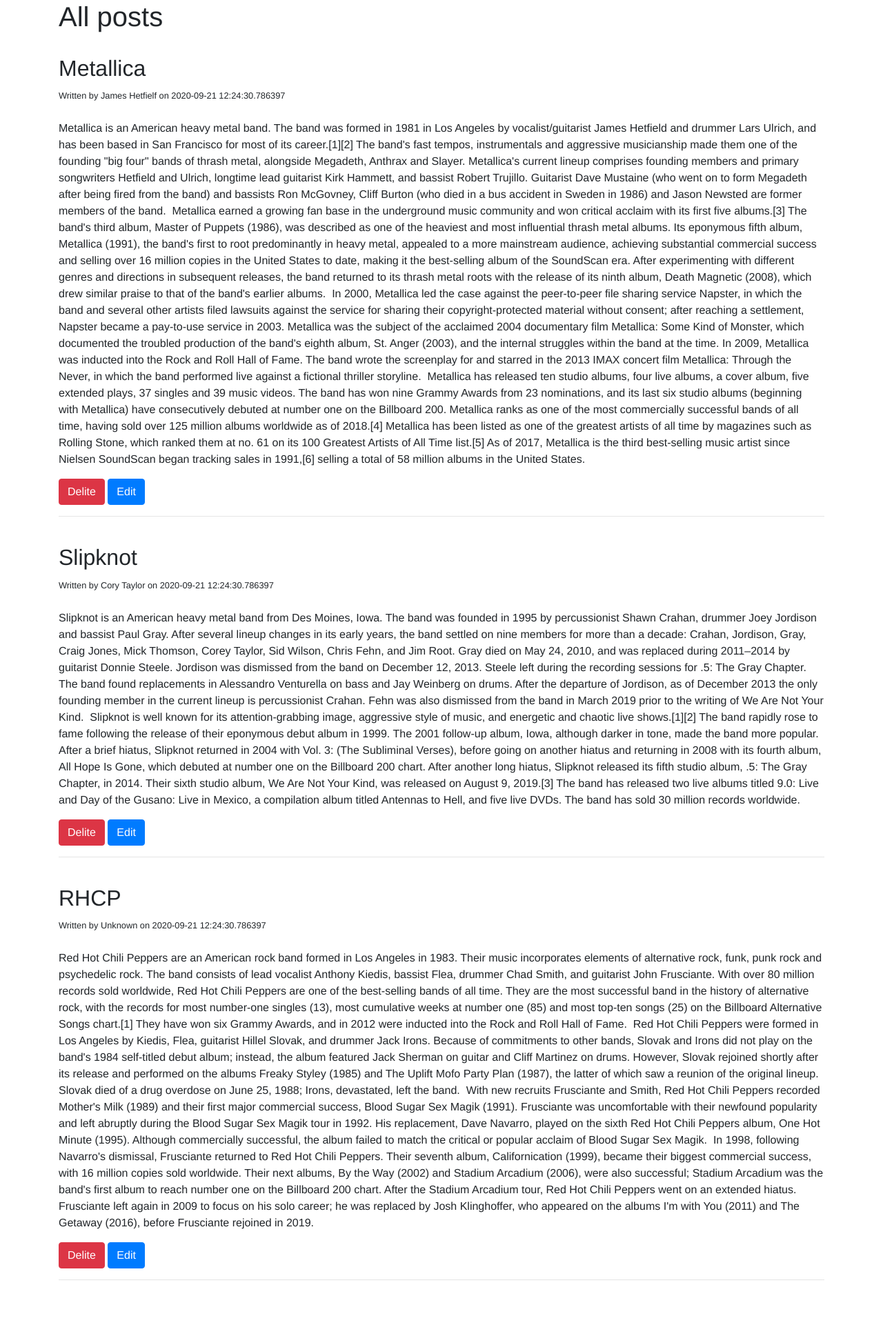
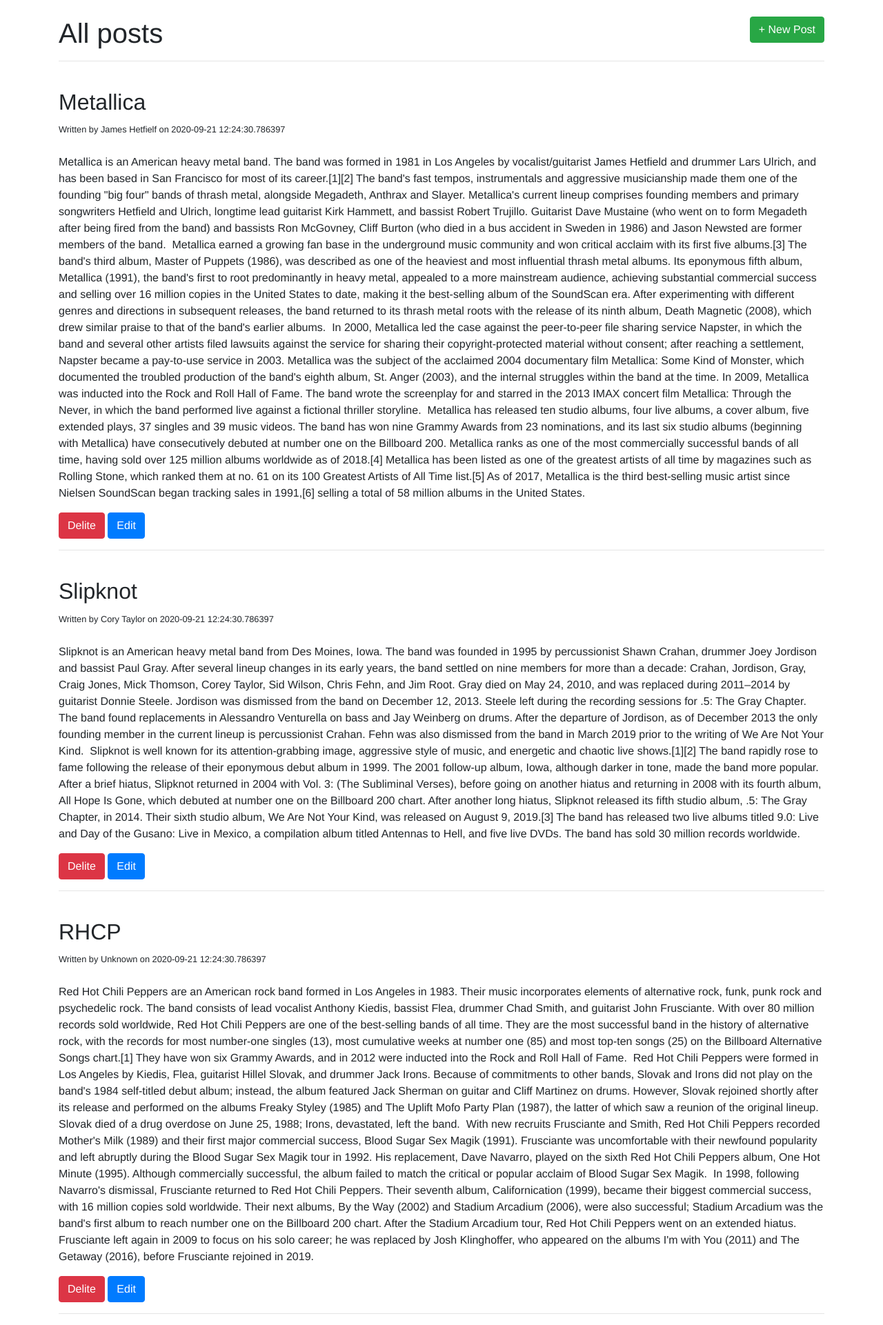
Before and after one commit to stasmerezhaniy/Flask, a Flask app: page /posts in a window 1280 px wide. Shown: the part 56-1977 px from the top of the page at 69% size. Before the commit the page ends 1912 px from the top, so only its background shows below. Run offline with Flask 2, Linux system fonts and the light colour scheme; data comes from the database, SQL or seed files in the repository; both versions use the stored data as it was after the commit; some libraries are stand-ins or nearby versions.

Commit message:
flask blog

```diff
--- a/app.py
+++ b/app.py
@@ -4,9 +4,15 @@
 from sqlalchemy import Column, Integer, Text, DateTime, String
 
 
+
+
 app = Flask(__name__)
 app.config['SQLALCHEMY_DATABASE_URI'] = 'sqlite:///posts.db'
 db = SQLAlchemy(app)
+
+
+
+
 
 
 class BlogPost(db.Model):
--- a/templates/index.html
+++ b/templates/index.html
@@ -13,7 +13,7 @@
       <div class="col-sm-8 mx-auto">
         <h1>Welcome</h1>
         <p>Welome to the My Flask Blog! Here we'll br talking about everything music stile.</p>
-        <p>You can visit my links in: Instagram, LinkedIn, Facebook</p>
+          <p>You can visit my links in: <a href="https://www.instagram.com/stasmerezhaniy/?hl=ru">Instagram</a>, <a href="https://www.linkedin.com/in/stas-merezhanyi-a485761a0/">LinkedIn</a>, <a href="https://www.facebook.com/stas.merezhaniy/">Facebook</a></p>
         <p>
           <a class="btn btn-primary" href="/posts" role="button">Go to Posts</a>
         </p>
--- a/templates/posts.html
+++ b/templates/posts.html
@@ -6,8 +6,12 @@
 
 
 {% block body %}
-<h1>All posts</h1>
-
+<br>
+<div>
+    <h1 style="display:inline">All posts</h1>
+    <a style="display:inline" class="btn btn-success float-right" href="/posts/new">+ New Post</a>
+</div>
+<hr>
 
 
     {% for post in posts %}
```
Also changed, not shown: posts.db.
